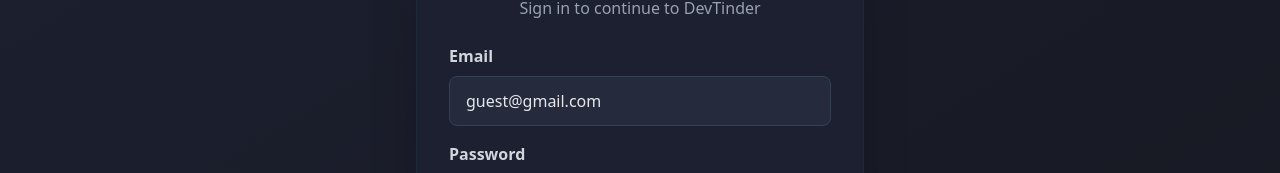
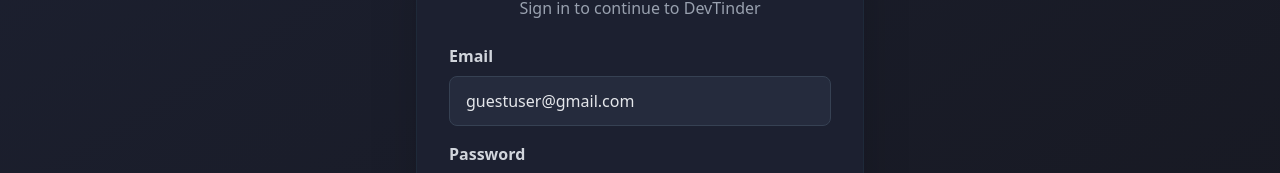
Before and after one commit to AyushAgarwal15/DevTinder-Frontend, a React (Vite) app: page /login in a window 1280 px wide. Shown: the part 248-421 px from the top of the page. Built offline with nearby package versions, Linux system fonts and the light colour scheme; no server answers.

Commit message:
Update default email in Login component from 'guest@gmail.com' to 'guestuser@gmail.com' for improved user experience.

```diff
--- a/src/components/Login.jsx
+++ b/src/components/Login.jsx
@@ -8,7 +8,7 @@
 import ButtonLoader from "./ButtonLoader";
 
 const Login = () => {
-  const [emailId, setEmail] = useState("guest@gmail.com");
+  const [emailId, setEmail] = useState("guestuser@gmail.com");
   const [password, setPassword] = useState("@Guest.1234");
   const [error, setError] = useState("");
   const [isLoading, setIsLoading] = useState(false);
```
